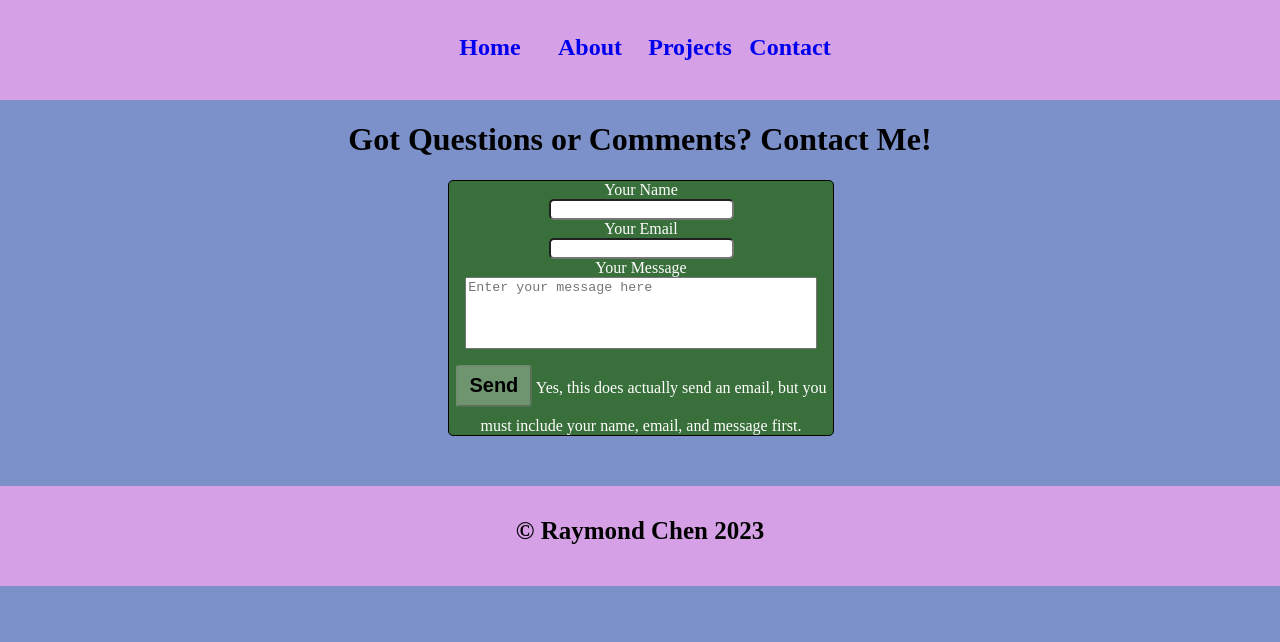
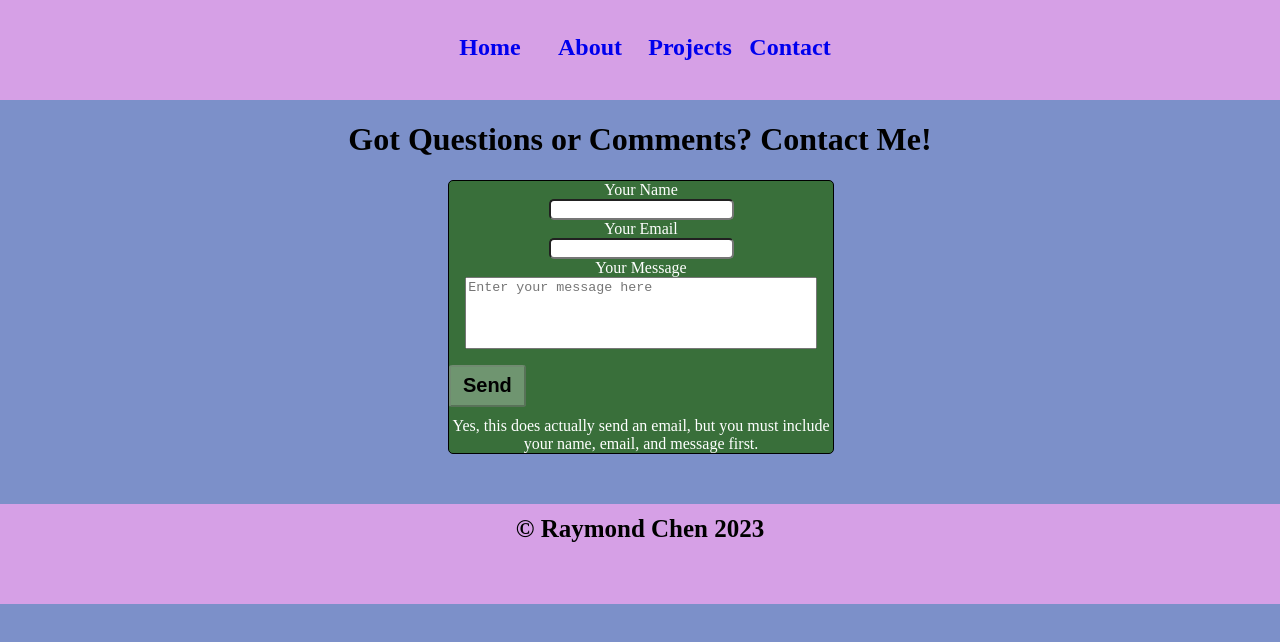
Before and after one commit to RayChen29/WebDevProject, a website: page contact/contact.html in a window 1280 px wide. Drawn offline with Linux system fonts and the light colour scheme.

```diff
--- a/about/about.css
+++ b/about/about.css
@@ -10,7 +10,6 @@
   margin: 0 auto;
   justify-content: center;
   width: 45%;
-  /* width: 35vw; */
 }
 
 .about-skills {
--- a/contact/contact.css
+++ b/contact/contact.css
@@ -42,13 +42,12 @@
   padding-bottom: 2%;
   border-radius: 5%;
   color: black;
-  /* background-color: var(--green); */
-  /* background-color: var(--white); */
   font-weight: bold;
   font-size: 20px;
-  /* style: disabled; */
+  display: block;
 }
 .disclaimer {
+  display: block;
   color: var(--white);
 }
 
--- a/index.css
+++ b/index.css
@@ -9,6 +9,7 @@
   --navHeight: 100px;
   --introPicHeight: 200px;
   --aboutHeader: 50%;
+  --lineheight: 0px;
 }
 
 body {
@@ -103,6 +104,10 @@
   text-align: center;
 }
 
+.copyright {
+  line-height: var(--lineheight);
+}
+
 @media (min-width: 414px) and (max-width: 767px) {
   .intro-full {
     max-width: 300px;
@@ -120,7 +125,7 @@
     width: 60px;
   }
   .copyright {
-    line-height: 40px;
+    line-height: var(--lineheight);
   }
   .intro-full {
     margin: 0 auto;
@@ -132,7 +137,7 @@
     width: 400px;
   }
   .copyright {
-    line-height: 40px;
+    line-height: var(--lineheight);
   }
   .intro-full {
     margin: 0 auto;
```
